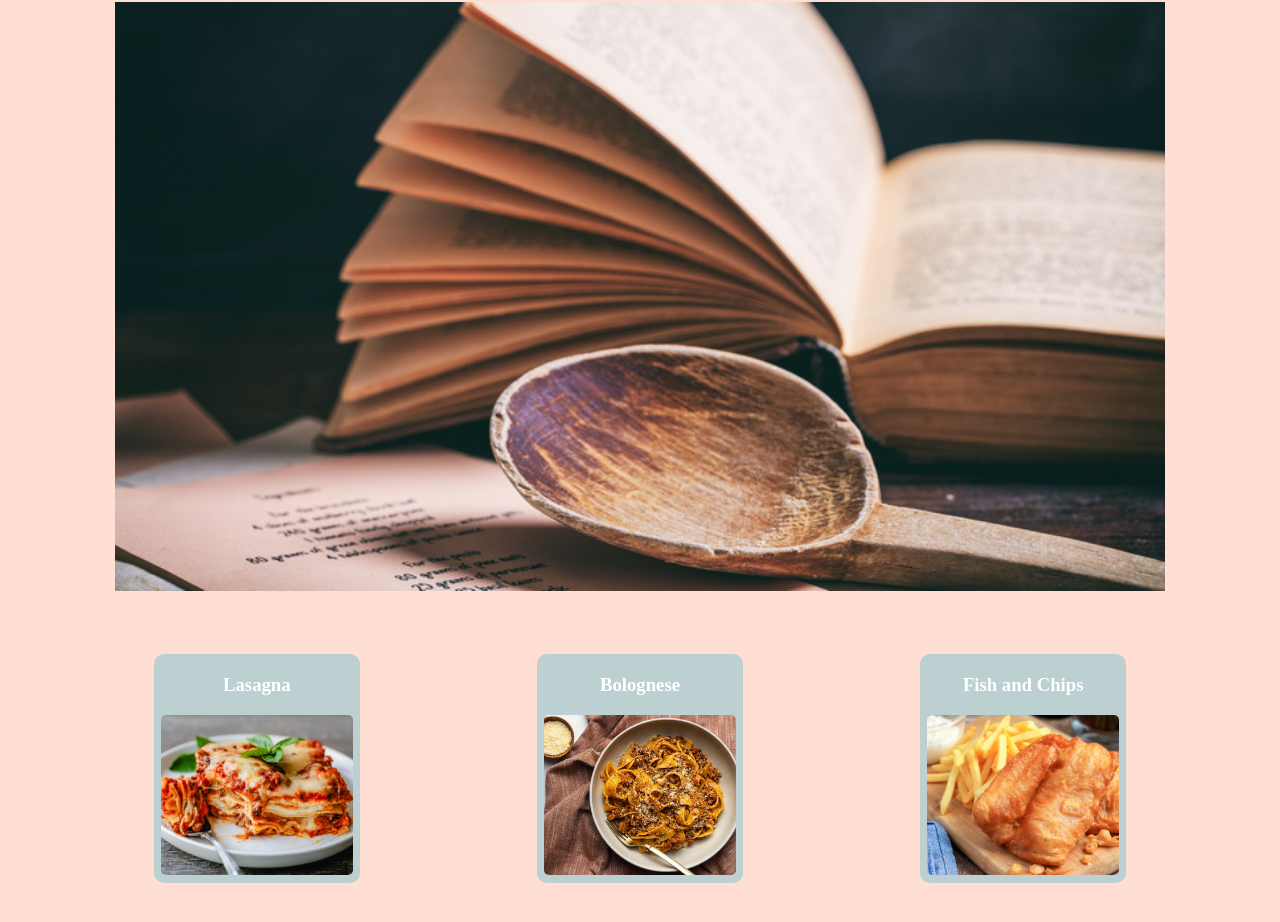
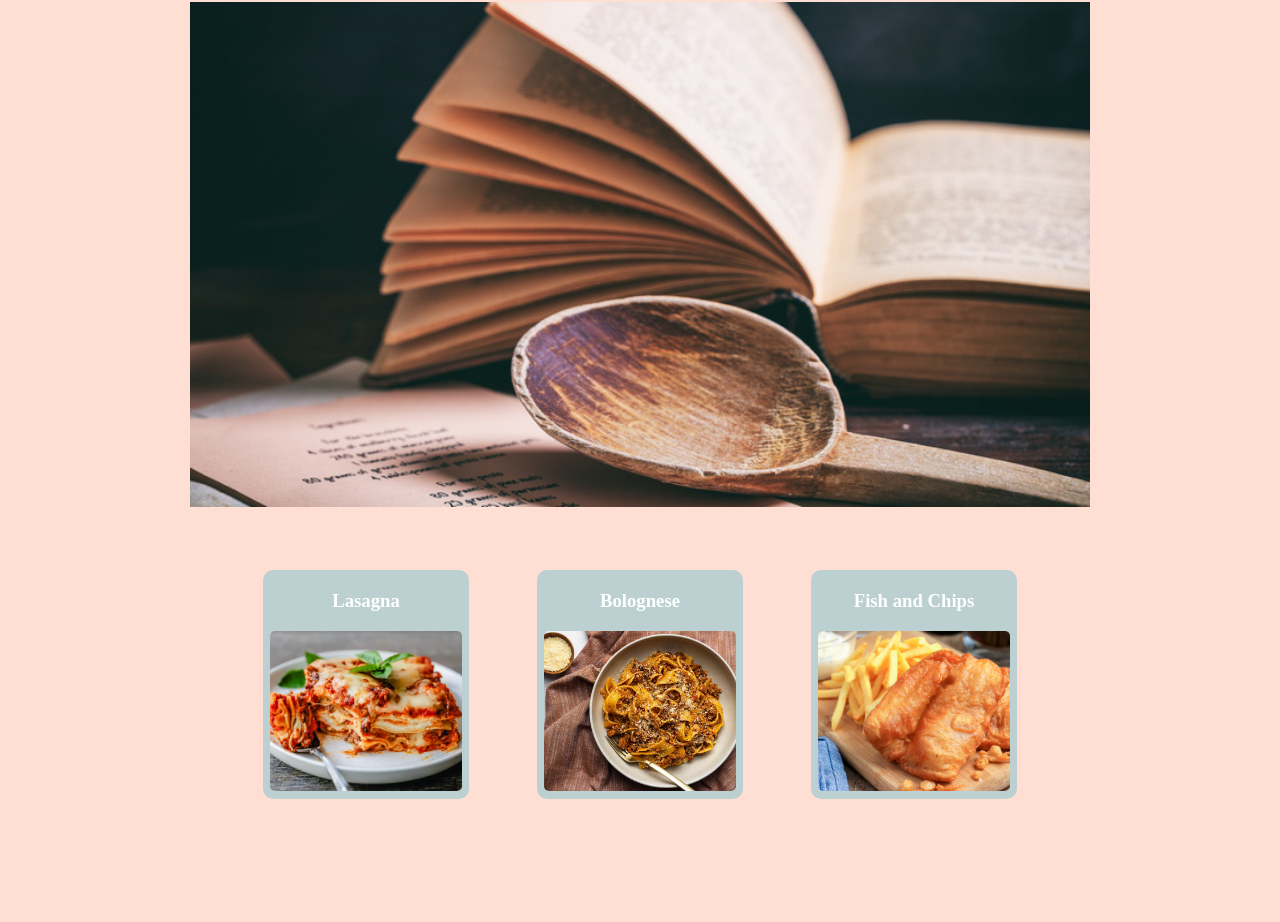
Before and after one commit to Dredegui/odin-recipes, a plain HTML site: page index.html in a window 1280 px wide. Shown: the part 78-1000 px from the top of the page. After the commit the page ends 930 px from the top, so only its background shows below. Drawn offline with Linux system fonts and the light colour scheme.

Commit message:
Update css to look good fullscreen on a pc

```diff
--- a/style.css
+++ b/style.css
@@ -71,7 +71,14 @@ li {
 }
 
 @media screen and (min-width: 1000px) {
-	img {
-		width: 850px;
+	.main {
+		width: 900px;
+	}
+
+	ul {
+		width: 900px;
+		margin: auto;
 	}
 }
+
+/*Maybe add a main col that has the pink/bedge background color and around that we just put white*/
```
